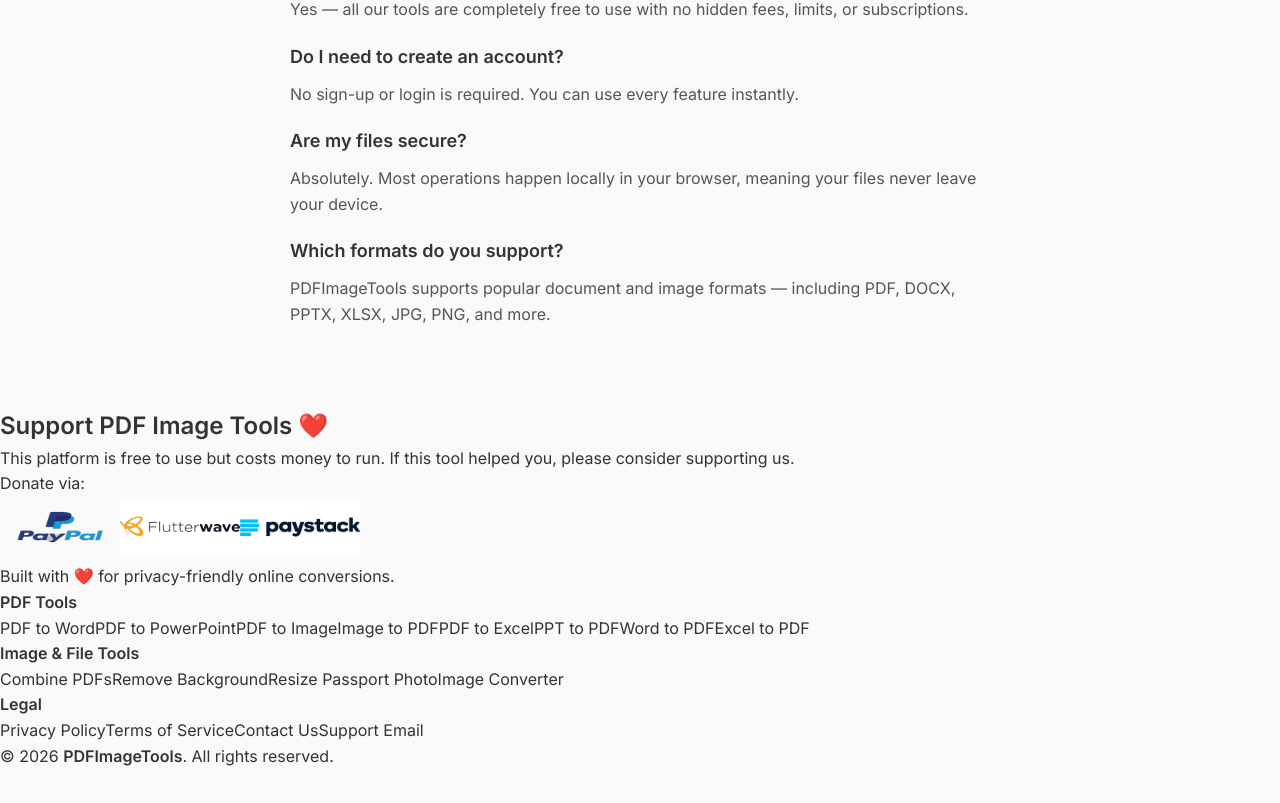
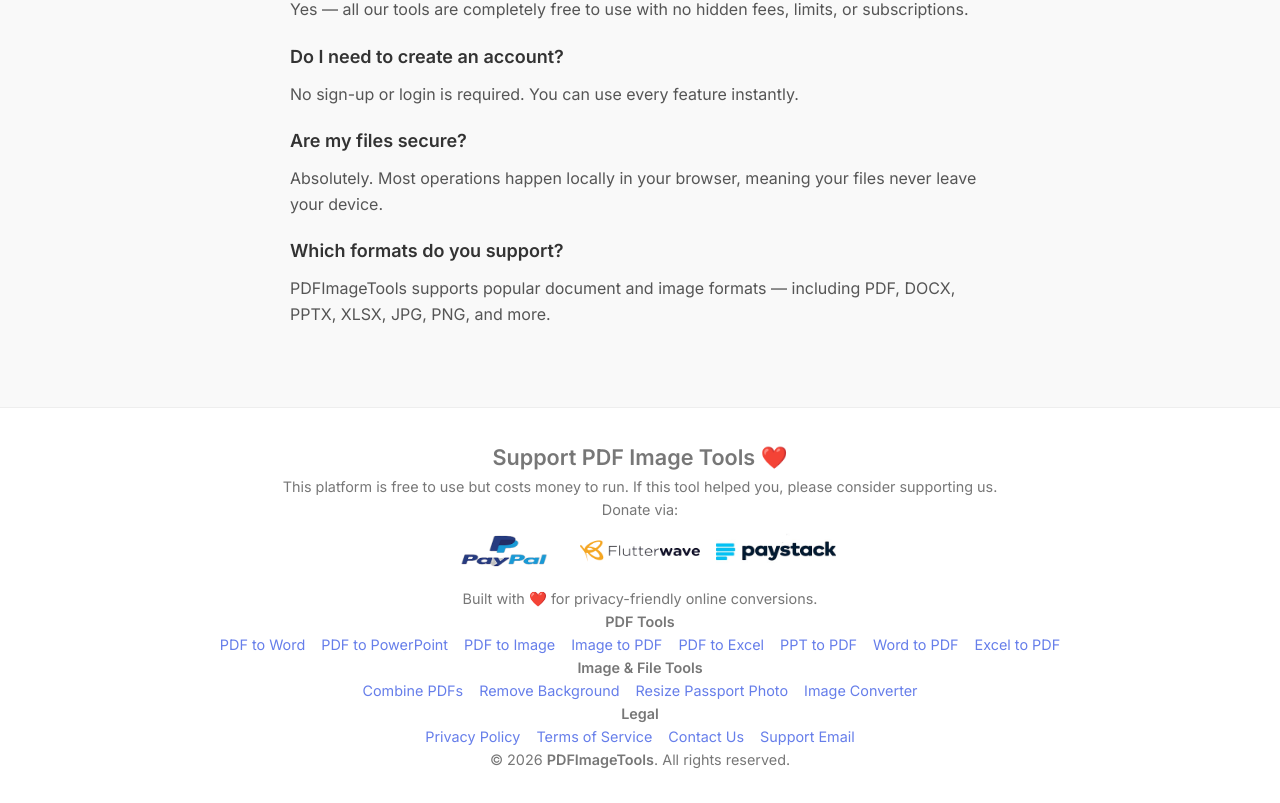
Before and after one commit to Leadmind-Developer/pdfimagetools-vercel, a Next.js app: page / in a window 1280 px wide. Shown: the part 2198-3001 px from the top of the page. Before the commit the page ends 2967 px from the top, so only its background shows below. Built offline with nearby package versions, Linux system fonts and the light colour scheme; no server answers.

Commit message:
Update Footer.jsx

```diff
--- a/src/components/Footer.jsx
+++ b/src/components/Footer.jsx
@@ -1,14 +1,13 @@
-import React from "react";
+"use client";
+
+import React, { lazy, Suspense } from "react";
 import Link from "next/link";
-import dynamic from "next/dynamic";
 
-// Load donation after initial render (no LCP impact)
-const DonationSupport = dynamic(
-  () => import("./DonationSupport"),
-  { ssr: false }
-);
+// Lazy load donation AFTER render (no LCP hit)
+const DonationSupport = lazy(() => import("./DonationSupport"));
 
 export default function Footer() {
+
   const pdfLinks = [
     { href: "/pdf-to-word", label: "PDF to Word" },
     { href: "/pdf-to-ppt", label: "PDF to PowerPoint" },
@@ -34,53 +33,44 @@ export default function Footer() {
   ];
 
   return (
-    <footer className="bg-[var(--background)] text-[var(--foreground)] border-t border-gray-300 px-4 py-10 text-center">
+    <footer className="footer">
 
-      {/* Donation loads only on client AFTER paint */}
-      <DonationSupport />
+      {/* Loads after main content */}
+      <Suspense fallback={null}>
+        <DonationSupport />
+      </Suspense>
 
-      <p className="text-sm text-gray-600 mt-6">
+      <p className="footer-note">
         Built with ❤️ for privacy-friendly online conversions.
       </p>
 
-      <div className="flex flex-wrap justify-center gap-10 mt-8">
+      <div className="footer-grid">
 
-        <div className="flex flex-col items-center space-y-1">
-          <h4 className="font-semibold text-sm mb-1">PDF Tools</h4>
-          {pdfLinks.map(link => (
-            <Link key={link.href} href={link.href} className="text-sm hover:text-blue-600">
-              {link.label}
-            </Link>
+        <div>
+          <h4>PDF Tools</h4>
+          {pdfLinks.map(l => (
+            <Link key={l.href} href={l.href}>{l.label}</Link>
           ))}
         </div>
 
-        <div className="flex flex-col items-center space-y-1">
-          <h4 className="font-semibold text-sm mb-1">Image & File Tools</h4>
-          {imageToolsLinks.map(link => (
-            <Link key={link.href} href={link.href} className="text-sm hover:text-blue-600">
-              {link.label}
-            </Link>
+        <div>
+          <h4>Image & File Tools</h4>
+          {imageToolsLinks.map(l => (
+            <Link key={l.href} href={l.href}>{l.label}</Link>
           ))}
         </div>
 
-        <div className="flex flex-col items-center space-y-1">
-          <h4 className="font-semibold text-sm mb-1">Legal</h4>
-          {legalLinks.map(link => (
-            <Link key={link.href} href={link.href} className="text-sm hover:text-blue-600">
-              {link.label}
-            </Link>
+        <div>
+          <h4>Legal</h4>
+          {legalLinks.map(l => (
+            <Link key={l.href} href={l.href}>{l.label}</Link>
           ))}
-          <a
-            href="mailto:support@pdfimagetools.app"
-            className="text-sm hover:text-blue-600"
-          >
-            Support Email
-          </a>
+          <a href="mailto:support@pdfimagetools.app">Support Email</a>
         </div>
 
       </div>
 
-      <p className="text-xs text-gray-600 mt-10">
+      <p className="footer-copy">
         © {new Date().getFullYear()} <strong>PDFImageTools</strong>. All rights reserved.
       </p>
 
```
